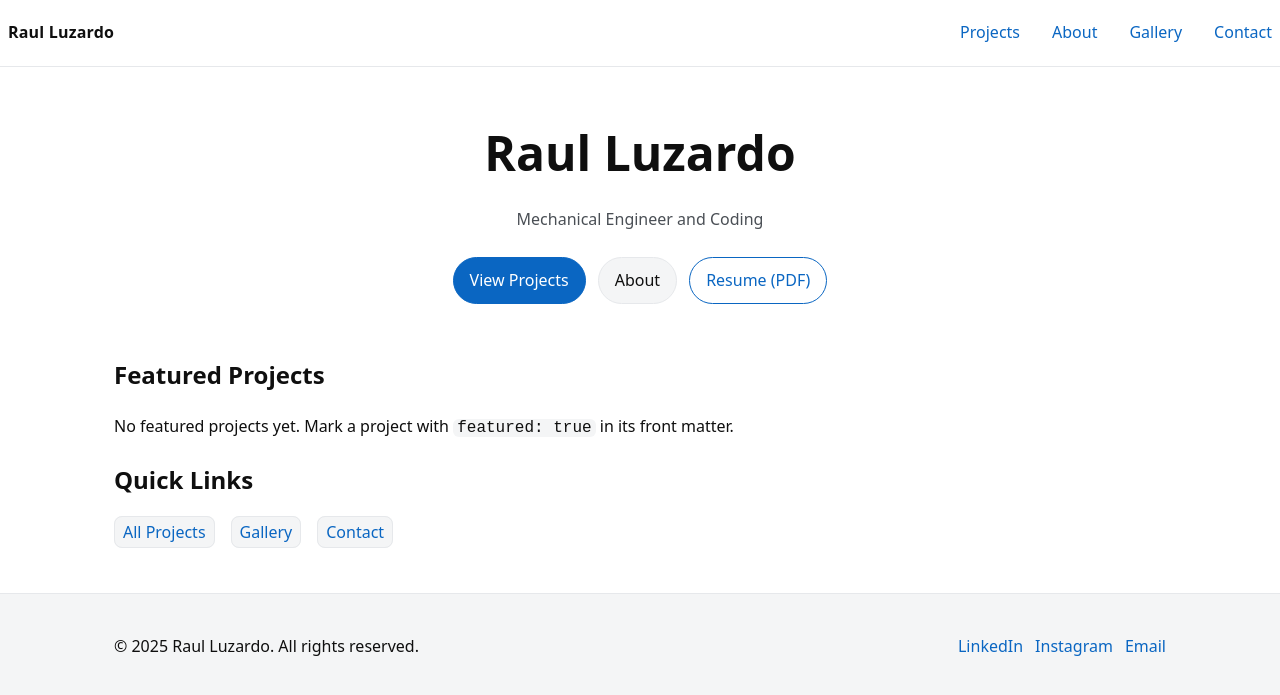
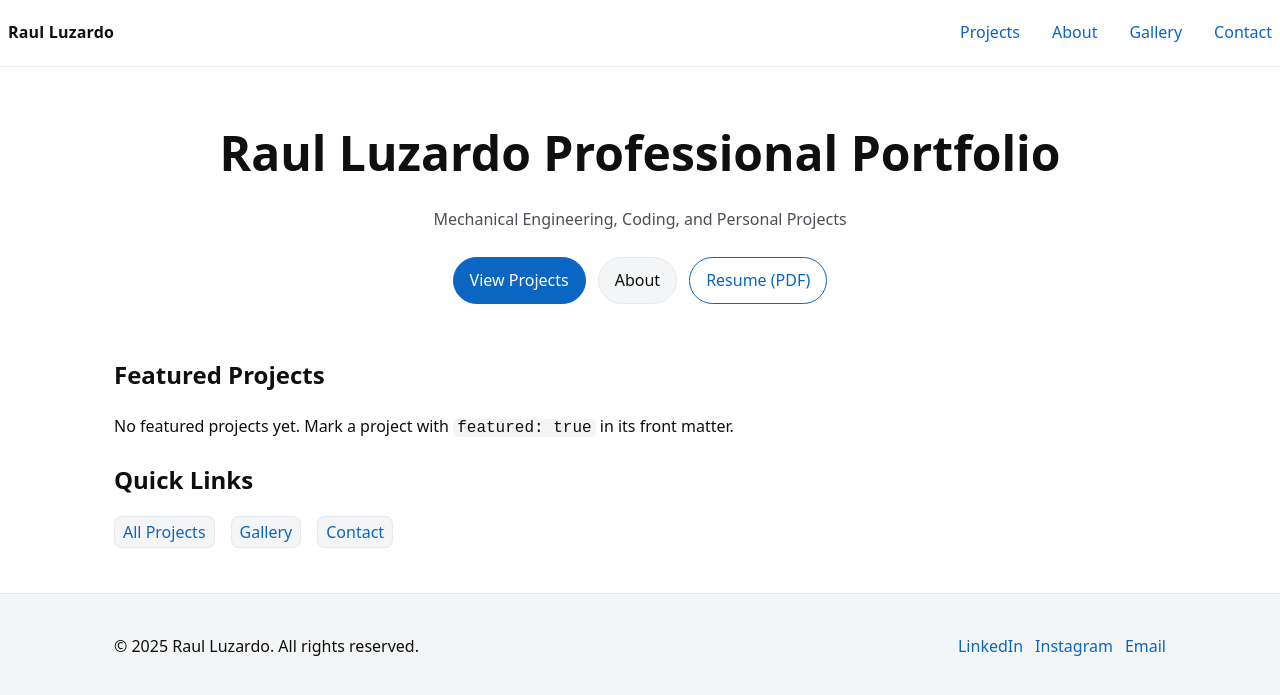
Before and after one commit to raluz-cyber/raul-portfolio, a Jekyll site: the page built from index.html, in a window 1280 px wide. Shown: the top 695 px of the page. Built offline with Jekyll 4.4.1, drawn with Linux system fonts in a browser that asks for light colours.

Commit message:
chore: set site title, name, tagline, socials, resume path

```diff
--- a/_data/site.yml
+++ b/_data/site.yml
@@ -1,5 +1,5 @@
-name: "Raul Luzardo"
-tagline: "Mechanical Engineer and Coding"
+name: "Raul Luzardo Professional Portfolio"
+tagline: "Mechanical Engineering, Coding, and Personal Projects "
 socials:
   linkedin: "https://www.linkedin.com/in/raul-luzardo/"
   instagram: "https://www.instagram.com/raul_luzardo13?igsh=MTVtamdlNGh1ZWI4Mw%3D%3D&utm_source=qr"
```
